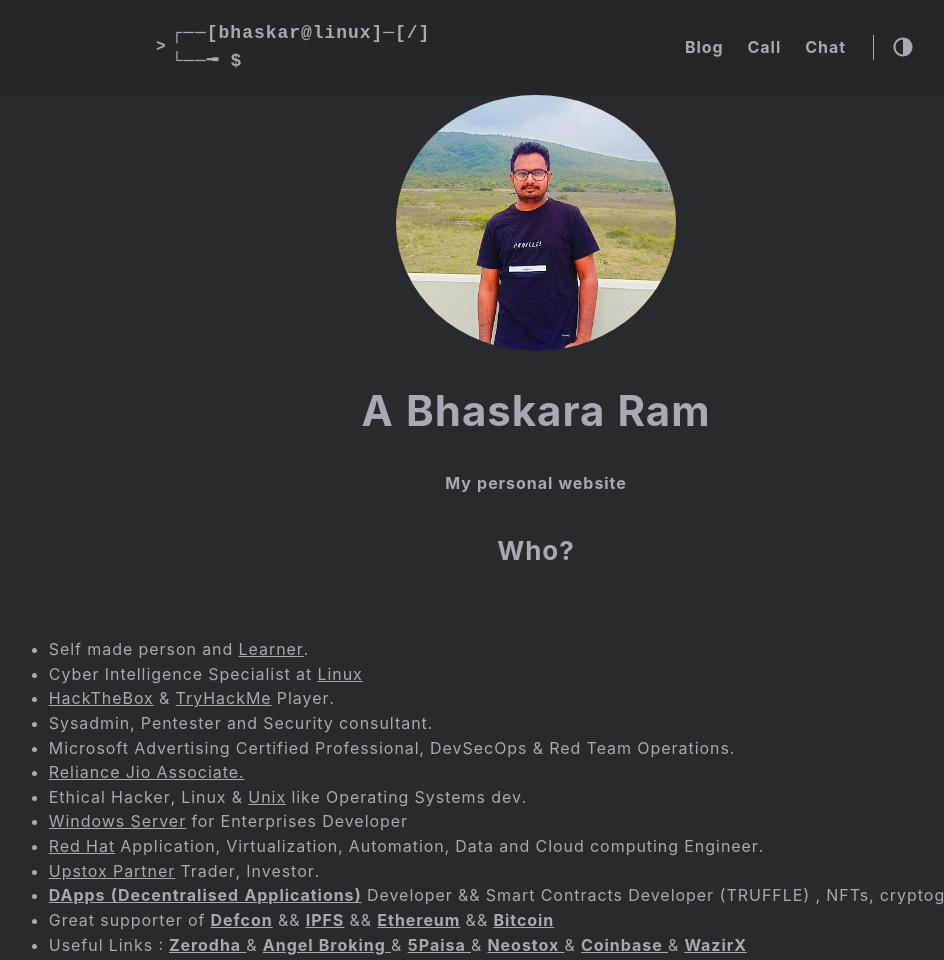
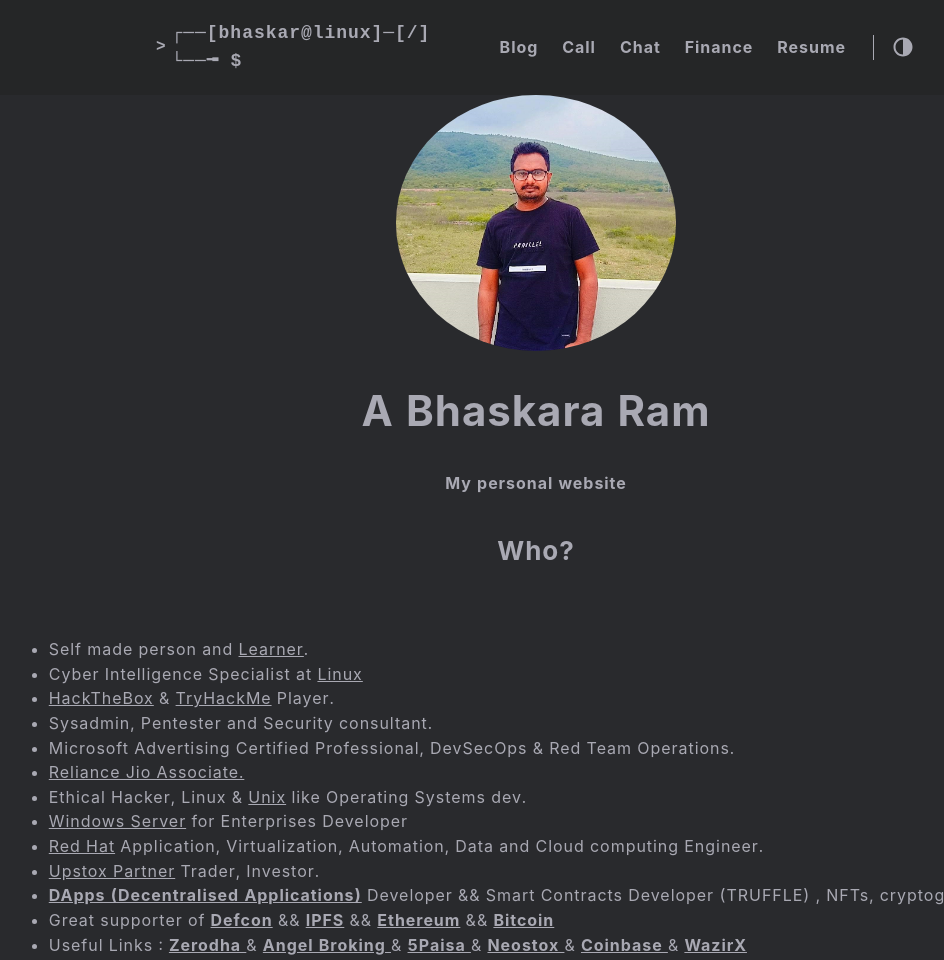
Before and after one commit to bhaskarvilles/bhaskar1, a plain HTML site: page index.html in a window 1280 px wide. Shown: the top 960 px of the page, without its empty margins (104-1048 px from the left). Drawn offline with Linux system fonts and the light colour scheme; a web font is replaced by a local one.

Commit message:
Update index.html

```diff
--- a/index.html
+++ b/index.html
@@ -100,7 +100,8 @@
         <span class="header__right">
 
                 <nav class="menu">
-    <ul class="menu__inner"><li><a href="https://blog.bhaskarvilles.dev/"><b>Blog</b></a></li><li><a href="tel:+919490470485"><b>Call</b></a></li><li><a href="https://t.me/bhaskarvilles"><b>Chat</b></a></li>
+    <ul class="menu__inner"><li><a href="https://blog.bhaskarvilles.dev/"><b>Blog</b></a></li>
+	    <li><a href="tel:+919490470485"><b>Call</b></a></li><li><a href="https://t.me/bhaskarvilles"><b>Chat</b></a></li><li><a href="https://rzp.io/l/personaladvisor"><b>Finance</b></a></li><li><a href="https://resume.bhaskarvilles.dev"><b>Resume</b></a></li>
     </ul>
 </nav>
 
```
